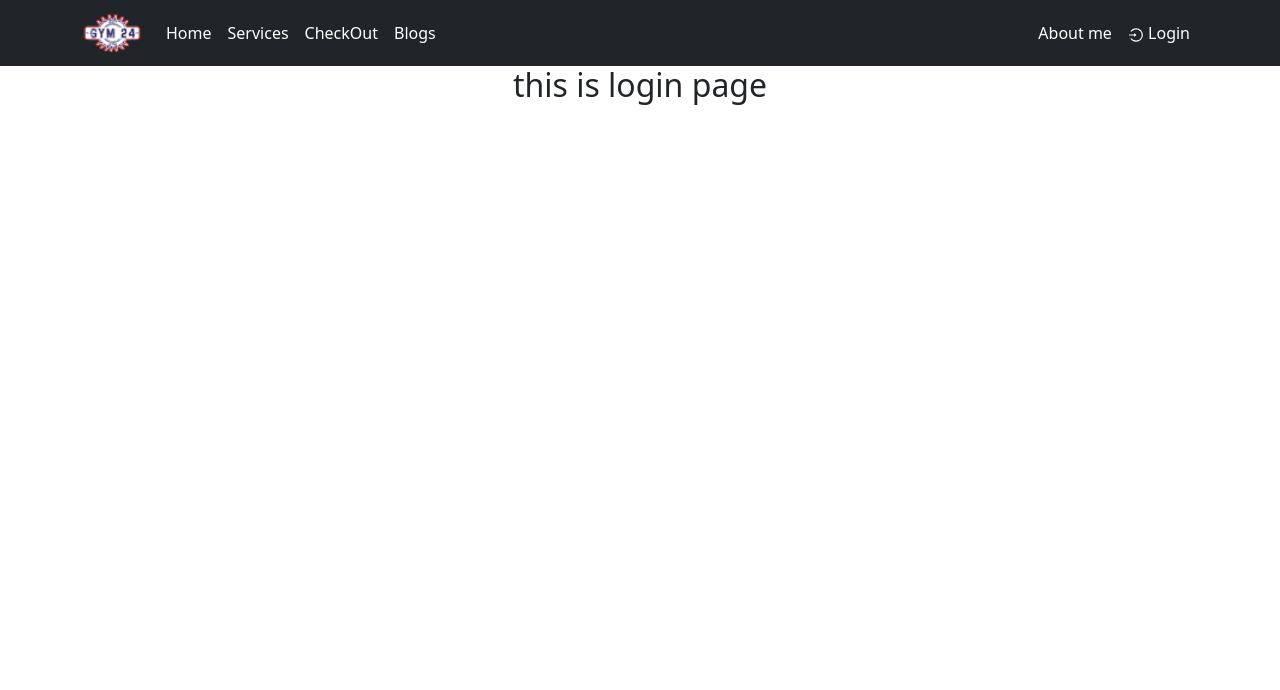
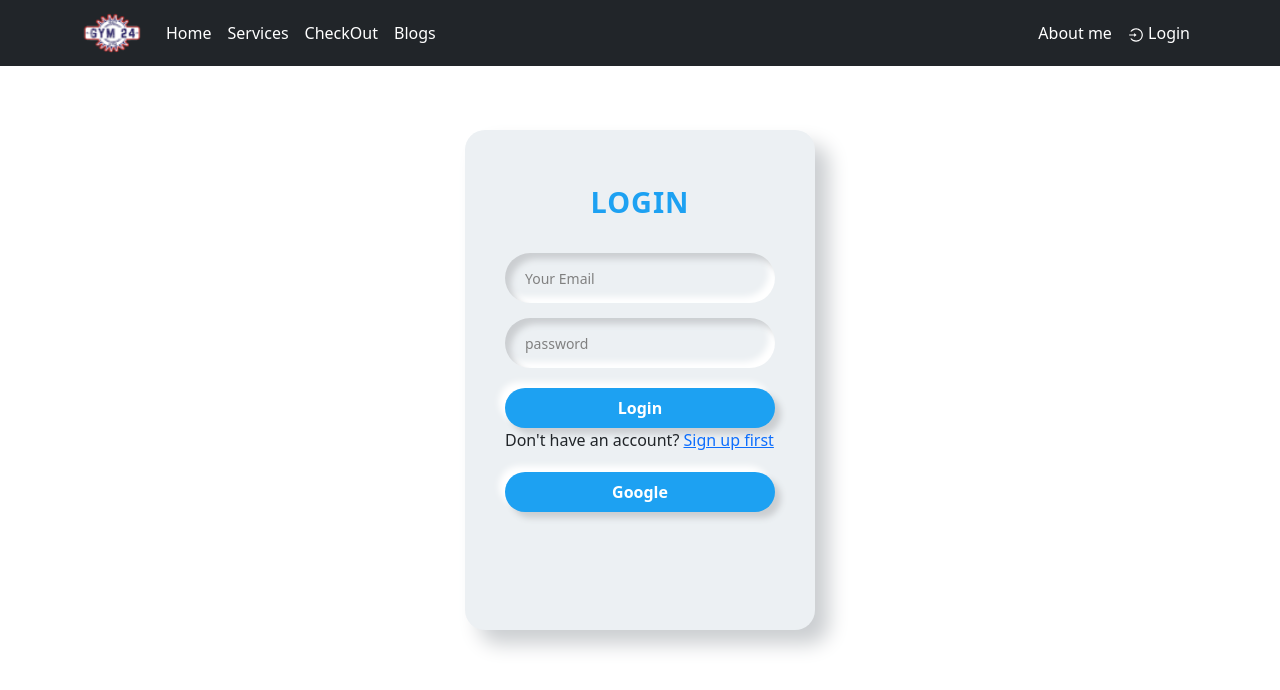
Before and after one commit to mowuj/Fittness-Studio, a React (Create React App) app: page /login in a window 1280 px wide. Shown: the top 690 px of the page. Built offline with nearby package versions, Linux system fonts and the light colour scheme.

Commit message:
disign login and signup page

```diff
--- a/src/App.js
+++ b/src/App.js
@@ -6,7 +6,8 @@ import Home from './components/Home/Home/Home';
 import About from './components/Home/About/About';
 import Checkout from './components/Home/Checkout/Checkout';
 import Blogs from './components/Home/Blogs/Blogs';
-import Login from './components/Authentication/Login/Login';
+import Login from './components/Auth/Login/Login';
+import Signup from './components/Auth/Signup/Signup';
 
 function App() {
   return (
@@ -19,6 +20,7 @@ function App() {
         <Route path='/blogs' element={<Blogs></Blogs>}></Route>
         <Route path='/checkout' element={<Checkout></Checkout>}></Route>
         <Route path='/login' element={<Login></Login>}></Route>
+        <Route path='/signup' element={<Signup></Signup>}></Route>
       </Routes>
     </div>
   );
--- /dev/null
+++ b/src/components/Auth/Login/Login.css
@@ -0,0 +1,86 @@
+.login-container {
+    position: relative;
+    width: 350px;
+    margin: 4rem auto;
+    height: 500px;
+    border-radius: 20px;
+    padding: 40px;
+    box-sizing: border-box;
+    background: #ecf0f3;
+    box-shadow: 14px 14px 20px #cbced1, -14px -14px 20px white;
+}
+
+
+.login-title {
+    text-align: center;
+    margin-top: 10px;
+    font-weight: 900;
+    font-size: 1.8rem;
+    color: #1da1f2;
+    letter-spacing: 1px;
+}
+
+.login-form {
+    text-align: left;
+    margin-top: 30px;
+}
+
+.login-container label,
+.login-container input,
+.login-container button {
+    display: block;
+    width: 100%;
+    padding: 0;
+    border: none;
+    outline: none;
+    box-sizing: border-box;
+}
+
+.login-container label {
+    margin-bottom: 4px;
+    color: gray;
+    margin: 15px 0 5px 5px;
+
+}
+
+.login-container input::placeholder {
+    color: gray;
+}
+
+.login-container input {
+    background: #ecf0f3;
+    margin: 15px 0 0 0;
+    padding: 10px;
+    padding-left: 20px;
+    height: 50px;
+    font-size: 14px;
+    border-radius: 50px;
+    box-shadow: inset 6px 6px 6px #cbced1, inset -6px -6px 6px white;
+}
+
+.login-container button {
+    color: white;
+    margin-top: 20px;
+    background: #1da1f2;
+    height: 40px;
+    border-radius: 20px;
+    cursor: pointer;
+    font-weight: 900;
+    box-shadow: 6px 6px 6px #cbced1, -6px -6px 6px white;
+    transition: 0.5s;
+}
+
+.login-container button:hover {
+    box-shadow: none;
+}
+
+
+.error-message {
+    font-size: 12px;
+    color: red;
+    margin: 10px;
+}
+
+.error-message::before {
+    content: "❌ ";
+}
--- /dev/null
+++ b/src/components/Auth/Login/Login.js
@@ -0,0 +1,28 @@
+import React from 'react';
+import { ToastContainer } from 'react-bootstrap';
+import { Link } from 'react-router-dom';
+import './Login.css'
+const Login = () => {
+    return (
+        <div className="login-container">
+            <div className="login-title">LOGIN</div>
+            <form className="login-form">
+                <input type="text" placeholder="Your Email" />
+
+                <input type="password" placeholder="password" />
+
+                <button>Login</button>
+
+                {/* {error && <p className="error-message">{error}</p> } */}
+                {/* {hookError && <p className="error-message">{hookError?.message}</p>} */}
+                <ToastContainer />
+
+                <p>Don't have an account? <Link to="/signup">Sign up first</Link> </p>
+            </form>
+
+            <button>Google</button>
+        </div>
+    );
+};
+
+export default Login;
--- /dev/null
+++ b/src/components/Auth/Signup/Signup.js
@@ -0,0 +1,40 @@
+import React, { useState } from 'react';
+import { ToastContainer } from 'react-bootstrap';
+
+const Signup = () => {
+    const [userInfo, setUserInfo] = useState({
+        email: "",
+        password: "",
+        confirmPassword: ""
+    });
+    const [errors, setErrors] = useState({
+        email: "",
+        password: "",
+        others:""
+    })
+    return (
+        <div className="login-container">
+            <div className="login-title">Sign up</div>
+            <form className="login-form">
+                <input type="text" placeholder="Your Email" />
+
+                <div className="relative">
+                    <input type="password" placeholder="password"  />
+                    <p className="absolute top-3 right-5">🔥</p>
+                </div>
+                <input
+                    type="password"
+                    placeholder="confirm password"
+                />
+
+                <button>Sign up</button>
+
+                {/* {error && <p className="error-message">{error}</p> } */}
+                {/* {hookError && <p className="error-message">{hookError?.message}</p>} */}
+                <ToastContainer />
+            </form>
+        </div>
+    );
+};
+
+export default Signup;
--- a/src/components/Authentication/Login/Login.js
+++ /dev/null
@@ -1,11 +0,0 @@
-import React from 'react';
-
-const Login = () => {
-    return (
-        <div>
-            <h2>this is login page</h2>
-        </div>
-    );
-};
-
-export default Login;
```
Also changed, not shown: src/components/Authentication/Checkout/Cheackout.css (deleted), src/components/Authentication/Checkout/Checkout.js (deleted), src/components/Authentication/Register/Register.js (deleted).
